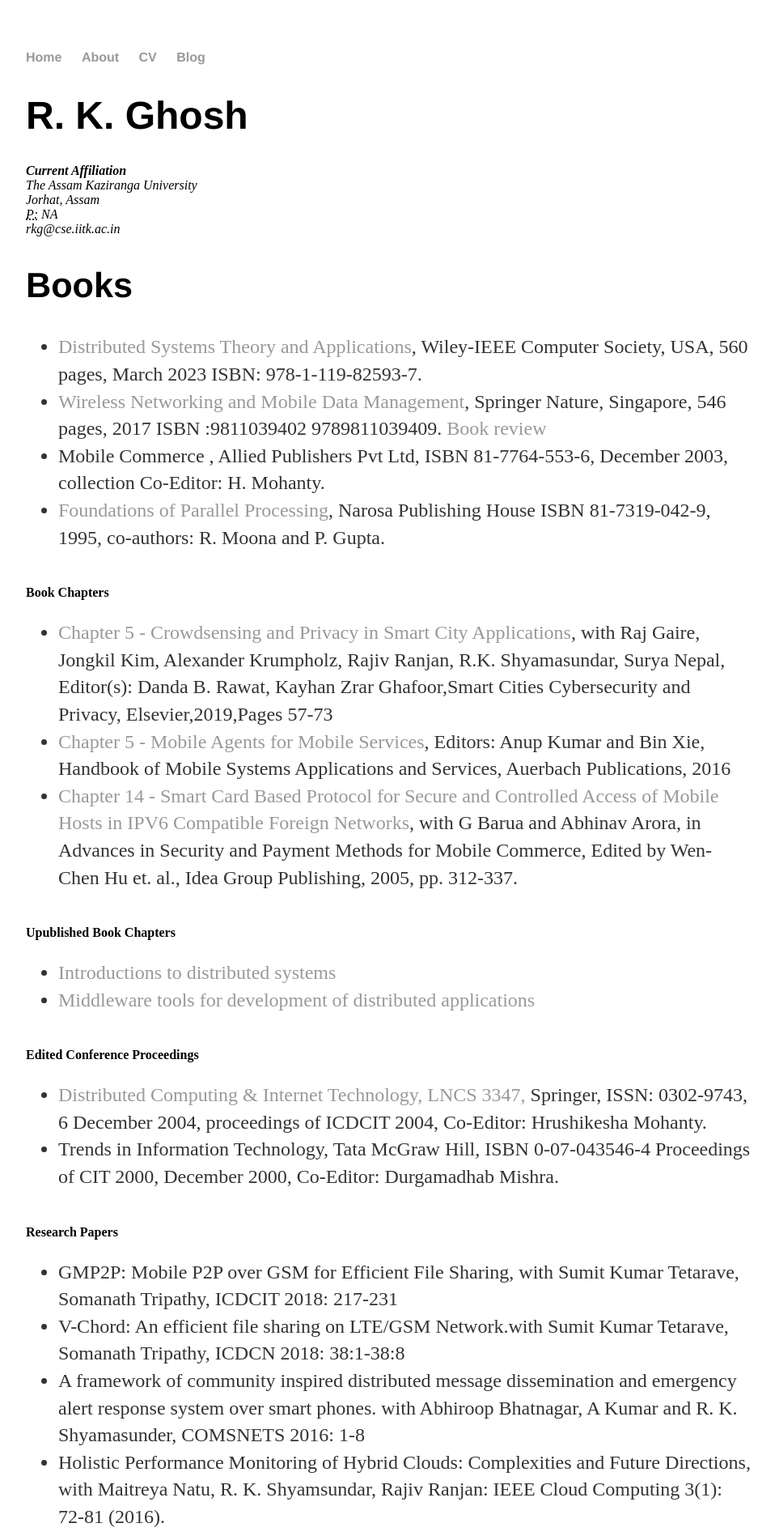
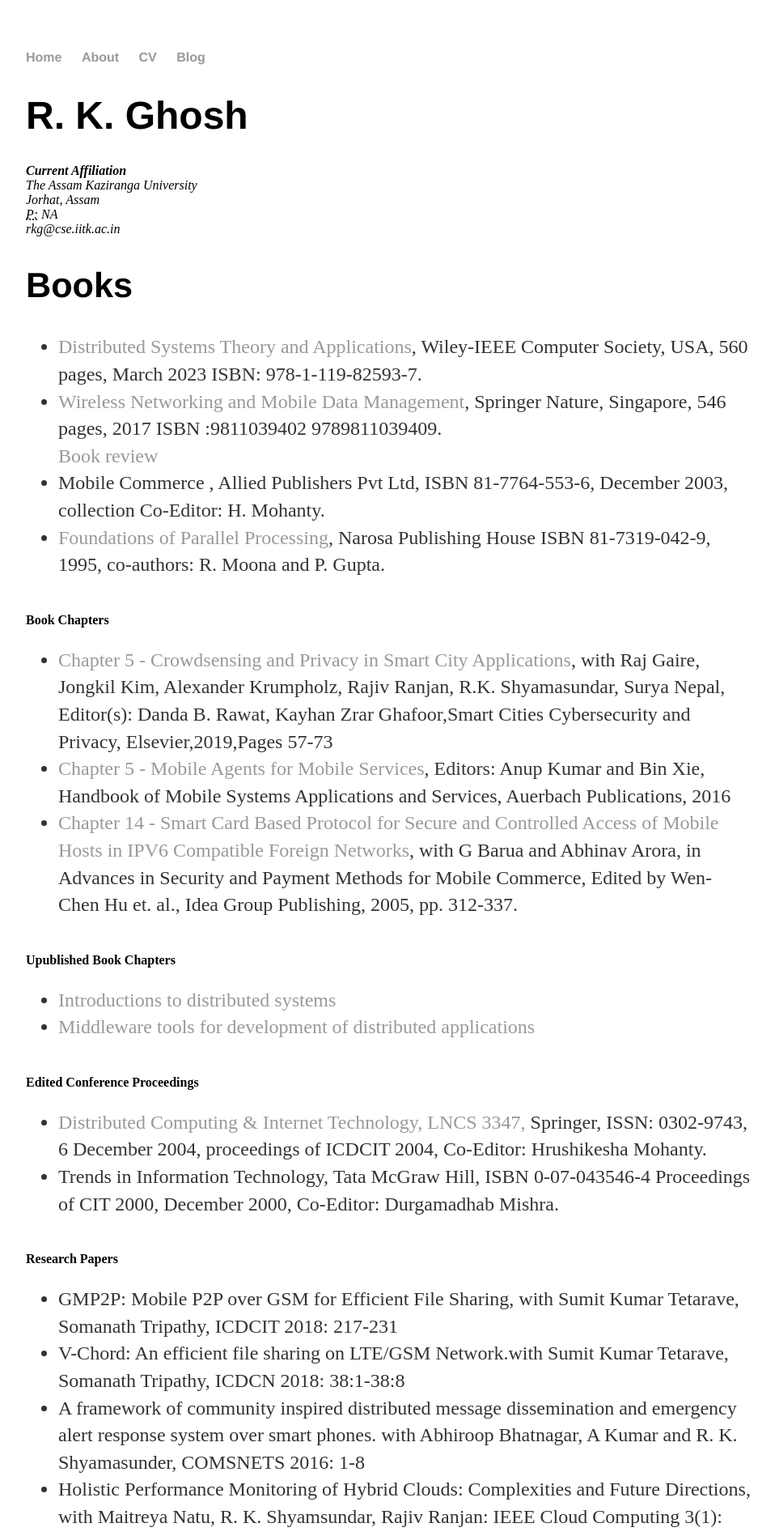
Before and after one commit to rkgIITBh/rk-ghosh.github.io, a Jekyll site: the page built from cv/index.html, in a window 1280 px wide. Shown: the top 1897 px of the page at 81% size, without its empty margins (160-1118 px from the left). Built offline with Jekyll 4.4.1, drawn with Linux system fonts in a browser that asks for light colours.

```diff
--- a/cv/index.html
+++ b/cv/index.html
@@ -17,8 +17,8 @@ title: Research Publication
 					<h2>Books</h2>
 
 <ul>
- <li><a href="https://www.wiley.com/en-us/Distributed+Systems:+Theory+and+Applications-p-9781119825937">Distributed Systems Theory and Applications</a>, Wiley-IEEE Computer Society, USA, 560 pages, March 2023 ISBN: 978-1-119-82593-7.
- <li><a href="https://www.springer.com/gp/book/9789811039409">Wireless Networking and Mobile Data Management</a>, Springer Nature, Singapore, 546 pages, 2017 ISBN :9811039402 9789811039409.
+ <li><a href="https://www.wiley.com/en-us/Distributed+Systems:+Theory+and+Applications-p-9781119825937">Distributed Systems Theory and Applications</a>, Wiley-IEEE Computer Society, USA, 560 pages, March 2023 ISBN: 978-1-119-82593-7.</li>
+ <li><a href="https://www.springer.com/gp/book/9789811039409">Wireless Networking and Mobile Data Management</a>, Springer Nature, Singapore, 546 pages, 2017 ISBN :9811039402 9789811039409.</li>
 
     <a href="https://www.dropbox.com/s/25153c98bq7vpch/BookReview.pdf?dl=0">Book review</a>
   <li>Mobile Commerce , Allied Publishers Pvt Ltd, ISBN 81-7764-553-6, December 2003, collection Co-Editor: H. Mohanty.</li>
```
